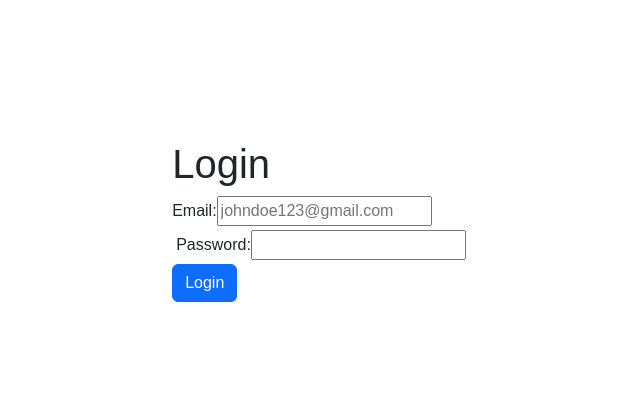
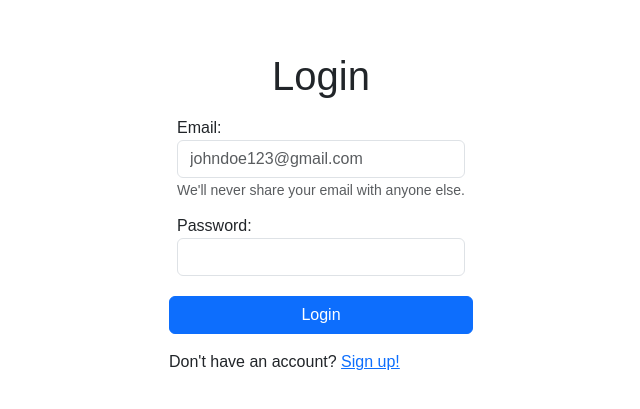
Before and after one commit to alejaalvar/chat-frontend, a React (Vite) app in the folder react-form/: page /login in a window 1280 px wide. Shown: the part 179-588 px from the top of the page, without its empty margins (319-959 px from the left). Built offline with nearby package versions, Linux system fonts and the light colour scheme.

Commit message:
refactor: enhance LoginPage layout and styling

```diff
--- a/react-form/src/pages/LoginPage.tsx
+++ b/react-form/src/pages/LoginPage.tsx
@@ -1,4 +1,4 @@
-import { useNavigate } from "react-router-dom";
+import { Link, useNavigate } from "react-router-dom";
 
 function LoginPage() {
     const navigate = useNavigate();
@@ -10,18 +10,27 @@ function LoginPage() {
     return (
         <div className="container d-flex min-vh-100">
             <main className="m-auto">
-            <h1>Login</h1>
+            <div className="d-flex justify-content-center">
+                <h1>Login</h1>
+            </div>
                 <form onSubmit={handleSubmit}>
-                    <div className="form-group">
+                    <div className="form-group m-1 p-1">
                         <label htmlFor="email">Email: </label>
-                        <input placeholder="johndoe123@gmail.com" id="email" type="email" required/>
+                        <input className="form-control" placeholder="johndoe123@gmail.com" id="email" type="email" aria-describedby="emailHelp" required/>
+                        <small id="emailHelp" className="form-text text-muted">We'll never share your email with anyone else.</small>
                     </div>
-                    <div className="form-group m-1">
+                    <div className="form-group m-1 p-1">
                         <label htmlFor="password">Password: </label>
-                        <input id="password" type="password" required/>
+                        <input className="form-control" id="password" type="password" required/>
                     </div>
-                    <button className="btn btn-primary" type="submit">Login</button>
+                    <div className="d-flex justify-content-center my-3">
+                        <button className="btn btn-primary w-100" type="submit">Login</button>
+                    </div>
                 </form>
+                <p>
+                    Don't have an account?{" "}
+                    <Link to="/signup">Sign up!</Link>
+                </p>
             </main>
         </div>
     )
```
